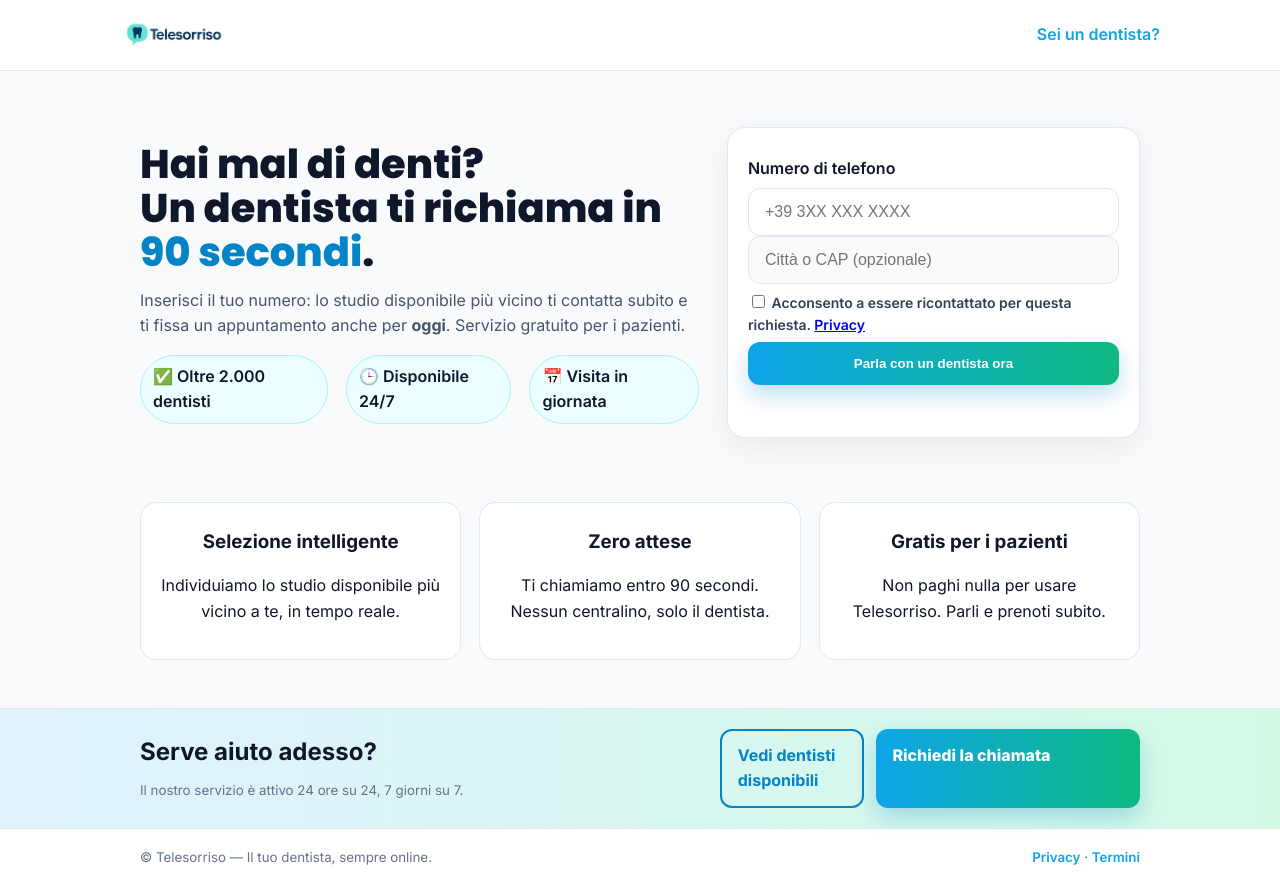
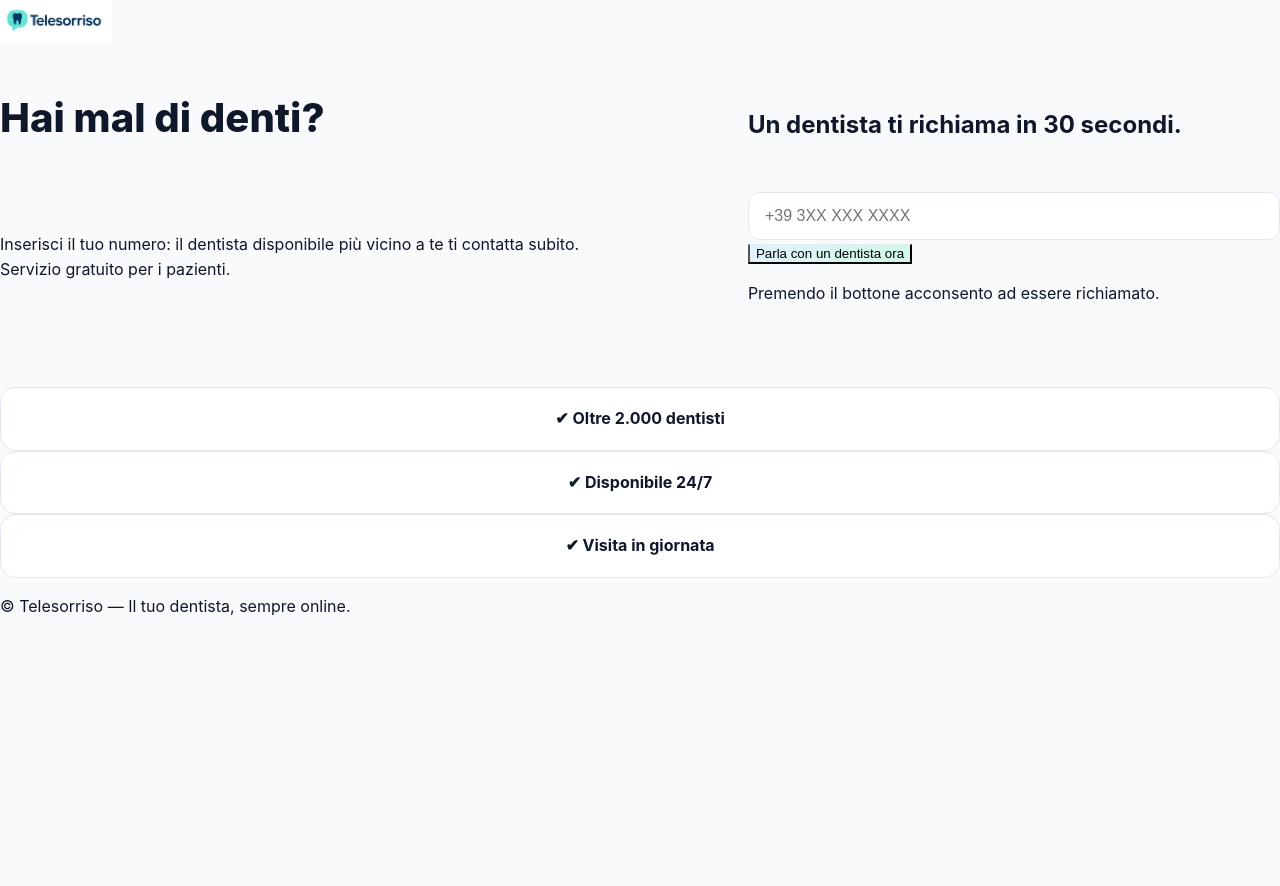
Before and after one commit to telesorriso/sorridi.com, a website: page index.html in a window 1280 px wide. After the commit the page ends 800 px from the top, so only its background shows below. Drawn offline with Linux system fonts and the light colour scheme.

Commit message:
Update index.html

```diff
--- a/index.html
+++ b/index.html
@@ -1,145 +1,65 @@
-<!doctype html>
+<!DOCTYPE html>
 <html lang="it">
 <head>
-  <meta charset="utf-8">
-  <meta name="viewport" content="width=device-width, initial-scale=1">
-  <title>Telesorriso – Un dentista ti richiama in 90 secondi</title>
-  <link rel="preconnect" href="https://fonts.googleapis.com">
-  <link rel="preconnect" href="https://fonts.gstatic.com" crossorigin>
-  <link href="https://fonts.googleapis.com/css2?family=Inter:wght@400;600;700;800&family=Poppins:wght@700;800&display=swap" rel="stylesheet">
+  <meta charset="UTF-8">
+  <meta name="viewport" content="width=device-width, initial-scale=1.0">
+  <title>Telesorriso</title>
   <link rel="stylesheet" href="styles.css">
 </head>
 <body>
-  <header class="header">
-    <div class="container inner">
+  <header>
     <img src="assets/logo.png" alt="Telesorriso" class="logo">
-      <a class="btn-link" href="#">Sei un dentista?</a>
-    </div>
   </header>
 
-  <main class="container">
+  <main>
     <section class="hero">
-      <div>
-        <h1>Hai mal di denti?<br>Un dentista ti richiama in <span style="color:#0284c7">90 secondi</span>.</h1>
-        <p class="lead">Inserisci il tuo numero: lo studio disponibile più vicino ti contatta subito e ti fissa un appuntamento anche per <strong>oggi</strong>. Servizio gratuito per i pazienti.</p>
-        <div class="badges">
-          <div class="badge">✅ Oltre 2.000 dentisti</div>
-          <div class="badge">🕒 Disponibile 24/7</div>
-          <div class="badge">📅 Visita in giornata</div>
-        </div>
-      </div>
+      <h1>Hai mal di denti?</h1>
+      <h2>Un dentista ti richiama in <span class="highlight">30 secondi</span>.</h2>
+      <p>Inserisci il tuo numero: il dentista disponibile più vicino a te ti contatta subito.<br> Servizio gratuito per i pazienti.</p>
 
-      <form id="callForm" class="card form" novalidate>
-        <label for="phone">Numero di telefono</label>
-        <input id="phone" type="tel" inputmode="tel" autocomplete="tel" placeholder="+39 3XX XXX XXXX" required>
+      <form id="callForm">
+        <input type="tel" id="phone" name="phone" placeholder="+39 3XX XXX XXXX" required>
+        <button type="submit" class="cta">Parla con un dentista ora</button>
+        <p class="consenso">Premendo il bottone acconsento ad essere richiamato.</p>
+      </form>
 
-        <label class="sr-only" for="city">Città o CAP</label>
-        <input id="city" type="text" placeholder="Città o CAP (opzionale)" disabled>
-
-        <label class="consent">
-          <input id="consent" type="checkbox" required>
-          <span>Acconsento a essere ricontattato per questa richiesta. <a href="#" target="_blank" rel="noopener">Privacy</a></span>
-        </label>
-
-        <button class="btn-primary" type="submit">Parla con un dentista ora</button>
-        <div id="status" class="status" aria-live="polite"></div>
-      </form>
+      <div id="message"></div>
     </section>
 
-    <section class="section">
-      <div class="grid-3">
+    <section class="features">
       <div class="feature">
-          <h3>Selezione intelligente</h3>
-          <p>Individuiamo lo studio disponibile più vicino a te, in tempo reale.</p>
+        <strong>✔ Oltre 2.000 dentisti</strong>
       </div>
       <div class="feature">
-          <h3>Zero attese</h3>
-          <p>Ti chiamiamo entro 90 secondi. Nessun centralino, solo il dentista.</p>
+        <strong>✔ Disponibile 24/7</strong>
       </div>
       <div class="feature">
-          <h3>Gratis per i pazienti</h3>
-          <p>Non paghi nulla per usare Telesorriso. Parli e prenoti subito.</p>
-        </div>
+        <strong>✔ Visita in giornata</strong>
       </div>
     </section>
   </main>
 
-  <section class="cta">
-    <div class="container inner">
-      <div>
-        <h2 style="margin:0 0 6px">Serve aiuto adesso?</h2>
-        <small>Il nostro servizio è attivo 24 ore su 24, 7 giorni su 7.</small>
-      </div>
-      <div class="actions">
-        <a class="btn-outline" href="#">Vedi dentisti disponibili</a>
-        <a class="btn-primary" style="text-decoration:none;display:inline-block" href="#callForm">Richiedi la chiamata</a>
-      </div>
-    </div>
-  </section>
-
-  <footer class="footer">
-    <div class="container" style="padding:18px 20px;display:flex;justify-content:space-between;align-items:center;flex-wrap:wrap;gap:10px">
-      <small>© Telesorriso — Il tuo dentista, sempre online.</small>
-      <small><a class="btn-link" href="#">Privacy</a> · <a class="btn-link" href="#">Termini</a></small>
-    </div>
+  <footer>
+    <p>© Telesorriso — Il tuo dentista, sempre online.</p>
   </footer>
 
   <script>
-    function norm(p){
-      let x=(p||"").replace(/\s+/g,"");
-      if (/^3\d{8,12}$/.test(x)) x = "+39" + x;
-      if (!x.startsWith("+")) x = "+" + x;
-      return x;
-    }
-    const form = document.getElementById("callForm");
-    const phoneI = document.getElementById("phone");
-    const consent = document.getElementById("consent");
-    const status = document.getElementById("status");
-    const btn = form.querySelector("button");
-    const COOLDOWN_SEC = 120;
+    document.getElementById("callForm").addEventListener("submit", async (e) => {
+      e.preventDefault();
+      const phone = document.getElementById("phone").value.trim();
 
-    form.addEventListener("submit", async (e) => {
-      e.preventDefault();
-      if (!consent.checked){ status.textContent = "Devi accettare la Privacy per essere ricontattato."; return; }
-      const phone = norm(phoneI.value);
-      if (!/^\+\d{8,15}$/.test(phone)){ status.textContent = "Inserisci un numero valido (es. +39 3XX XXX XXXX)."; return; }
-
-      const k = "cooldown_"+phone;
-      const last = Number(localStorage.getItem(k) || 0);
-      const now = Date.now();
-      if (now - last < COOLDOWN_SEC*1000){
-        const left = Math.ceil((COOLDOWN_SEC*1000 - (now - last))/1000);
-        status.textContent = `Richiesta già inviata. Riprova tra ${left}s.`;
-        return;
-      }
-
-      status.textContent = "Ti stiamo collegando… rispondi sull'app dello studio (interno 100).";
-      btn.disabled = true;
-
-      try{
       const res = await fetch("/.netlify/functions/call", {
         method: "POST",
-          headers: { "Content-Type": "application/json" },
-          body: JSON.stringify({ phone })
+        body: JSON.stringify({ phone }),
       });
-        const txt = await res.text();
-        let data; try{ data = JSON.parse(txt); }catch{ data = { raw: txt }; }
 
-        if (!res.ok || data.ok === false){
-          if (res.status === 429 && data.cooldown_sec){
-            status.textContent = `Numero già chiamato di recente. Riprova tra ${data.cooldown_sec}s.`;
+      const data = await res.json();
+      const msg = document.getElementById("message");
+
+      if (data.ok) {
+        msg.innerHTML = "<p class='success'>Un dentista ti sta per richiamare, rispondi!</p>";
       } else {
-            status.textContent = `Errore: ${data.error || data.raw || "Richiesta non riuscita"}`;
-          }
-          return;
-        }
-
-        localStorage.setItem(k, String(Date.now()));
-        status.textContent = "Ok! Stiamo chiamando lo studio e poi ti colleghiamo con il paziente.";
-      }catch(err){
-        status.textContent = "Errore di rete. Riprova.";
-      }finally{
-        btn.disabled = false;
+        msg.innerHTML = "<p class='error'>Errore: " + (data.error || "riprova") + "</p>";
       }
     });
   </script>
```
Lines whose indentation alone changed are shown as unchanged.
